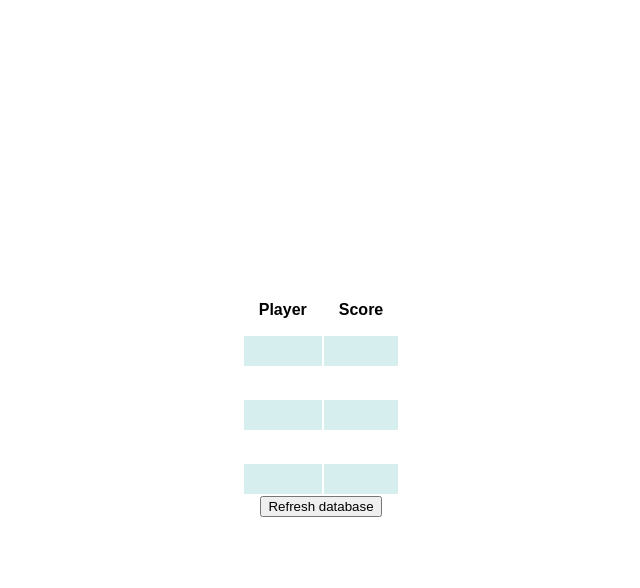
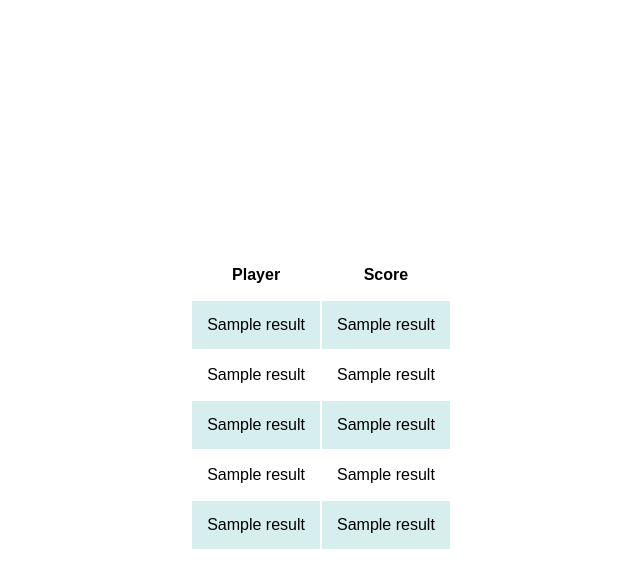
Before and after one commit to BoguslawBanas/TicTacToe-WebGame, a Flask app: template templates/results.html in a window 1280 px wide. Shown: the top 588 px of the page, without its empty margins (319-959 px from the left). Run offline with Flask 3, Linux system fonts and the light colour scheme; the template is opened without the code that fills it: most values are stand-ins (such as "Sample title", 1, 10 or a date in 2020); lists and menus that the app fills with data are empty.

Commit message:
upload 5

```diff
--- a/server.py
+++ b/server.py
@@ -40,9 +40,9 @@
     score = request.args.get('score')
     insertResult(player, score)
     result=getTenBestResults()
-    print(result)
-    # return render_template("results.html", result=result)
-    return result
+    # print(result[0][1])
+    return render_template("results.html", result=result)
+    # return result
 
 if __name__ == "__main__":
     app.run(port=8080)
--- a/templates/results.html
+++ b/templates/results.html
@@ -3,7 +3,7 @@
 <head>
     <meta charset="UTF-8">
     <meta name="viewport" content="width=device-width, initial-scale=1.0">
-    <title>Tic Tac Toe</title>
+    <title>The best players</title>
     <link rel="stylesheet" href="../static/game.css">
 </head>
 <body>
@@ -14,27 +14,25 @@
             <th>Score</th>
         </tr>
         <tr>
-            <td id="p0"></td>
-            <td id="s0"></td>
+            <td id="p0">{{ result[0][1] }}</td>
+            <td id="s0">{{ result[0][2] }}</td>
         </tr>
         <tr>
-            <td id="p1"></td>
-            <td id="s1"></td>
+            <td id="p1">{{ result[1][1] }}</td>
+            <td id="s1">{{ result[1][2] }}</td>
         </tr>
         <tr>
-            <td id="p2"></td>
-            <td id="s2"></td>
+            <td id="p2">{{ result[2][1] }}</td>
+            <td id="s2">{{ result[2][2] }}</td>
         </tr>
         <tr>
-            <td id="p3"></td>
-            <td id="s3"></td>
+            <td id="p3">{{ result[3][1] }}</td>
+            <td id="s3">{{ result[3][2] }}</td>
         </tr>
         <tr>
-            <td id="p4"></td>
-            <td id="s4"></td>
+            <td id="p4">{{ result[4][1] }}</td>
+            <td id="s4">{{ result[4][2] }}</td>
         </tr>
     </table>
-    <button id="button_to_rf_db">Refresh database</button>
-    <script src="../static/table.js"></script>
 </body>
 </html>
```
